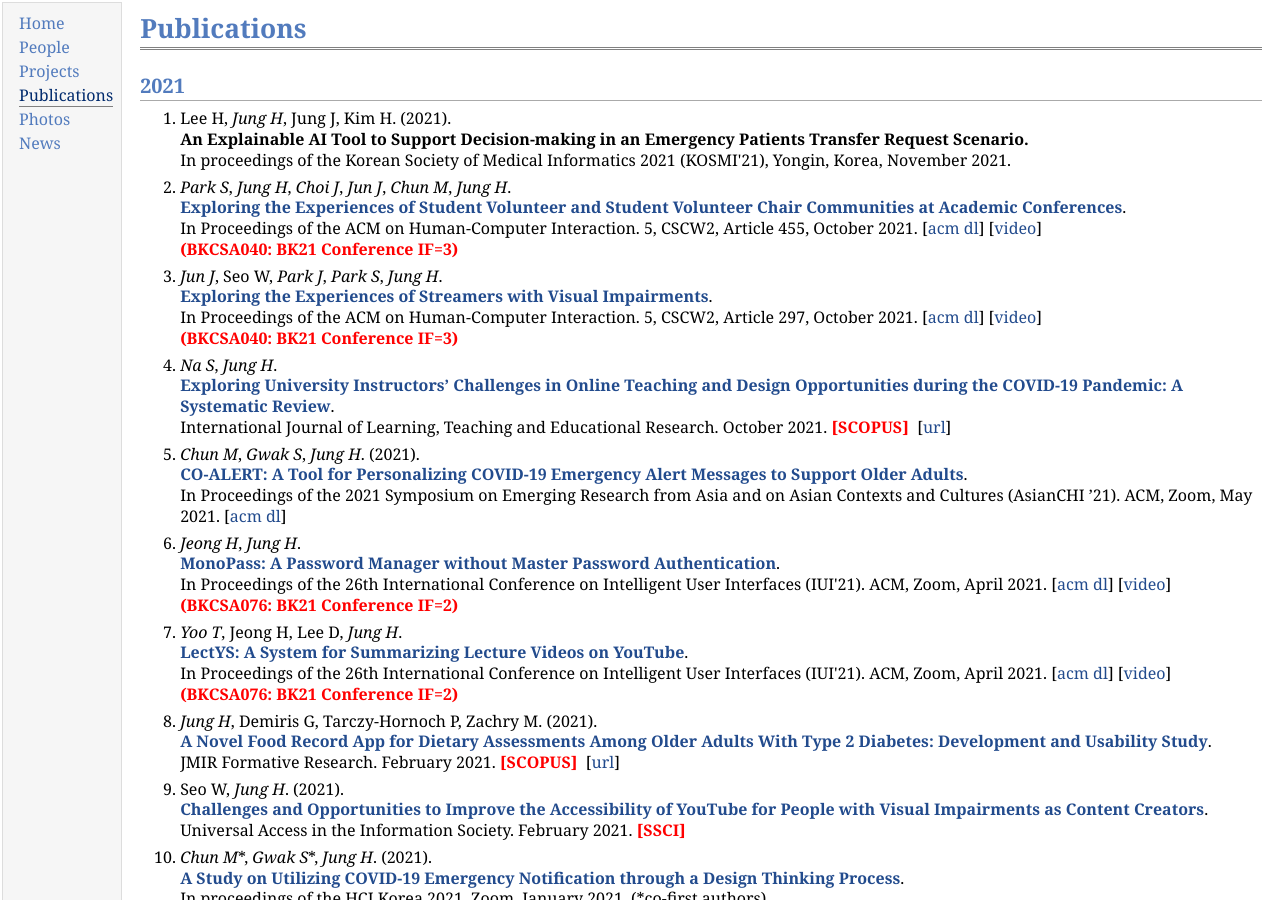
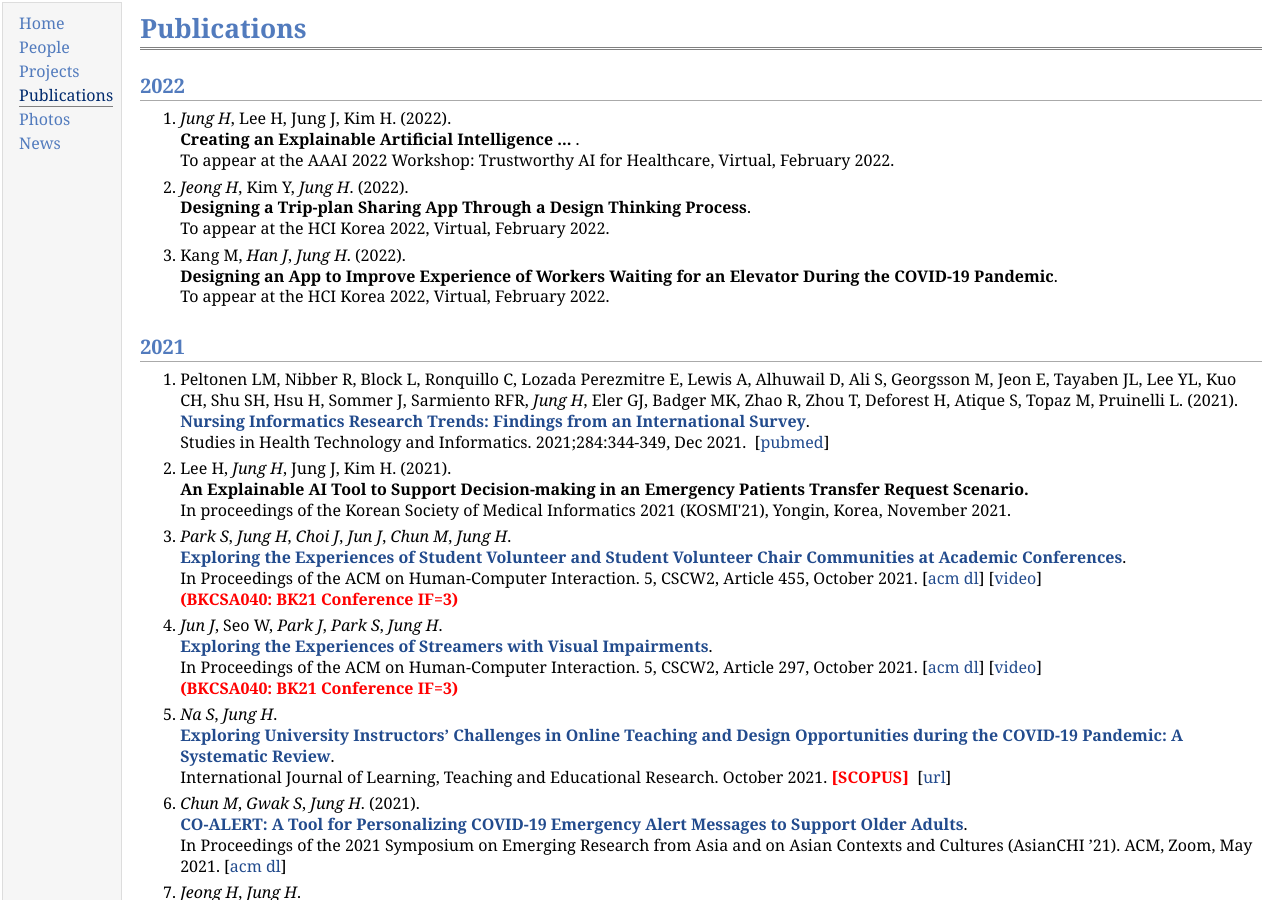
Before and after one commit to hcail/hcail-backup.github.io, a Jekyll site: the page pub/pub.html, which Jekyll copies as it is, in a window 1280 px wide and 900 px high. Built offline with Jekyll 4.4.1, drawn with Linux system fonts in a browser that asks for light colours.

Commit message:
pub added

```diff
--- a/pub/pub.html
+++ b/pub/pub.html
@@ -24,12 +24,38 @@
 <div id="toptitle">
 <h1>Publications</h1>
 </div>
+<h2>2022</h2>
+<ol>
+  <li>
+    <p><i>Jung H</i>, Lee H, Jung J, Kim H. (2022).<br /><font size=+0.5>
+    <b>Creating an Explainable Artificial Intelligence ... </b></font>.<br />
+    To appear at the AAAI 2022 Workshop: Trustworthy AI for Healthcare, Virtual, February 2022.</p>
+  </li>
+  <li><p><i>Jeong H</i>, Kim Y, <i>Jung H</i>. (2022).<br /><font size=+0.5>
+    <b>Designing a Trip-plan Sharing App Through a Design Thinking Process</b></font>.<br />
+    To appear at the HCI Korea 2022, Virtual, February 2022.</p>
+  </li>
+  <li><p>Kang M, <i>Han J</i>, <i>Jung H</i>. (2022).<br /><font size=+0.5>
+    <b>Designing an App to Improve Experience of Workers Waiting for an Elevator During the COVID-19 Pandemic</b></font>.<br />
+    To appear at the HCI Korea 2022, Virtual, February 2022.</p>
+  </li>
+</ol>
 <h2>2021</h2>
 <ol>
 <!-- <li><p>Stephens KA, <b>Jung H</b>, Estiri H, Fiore-Gartland B, Lee S, Chan YF, Heagerty P, Kosel A, Keppel G, Munson S, Baldwin LM.
 <br /><font size=+0.5><b>Design Considerations for Developing Data Profiling Tools for Distributed Electronic Health Data Networks</b></font>.
 <br /> In preparation for review at Journal of the American Medical Informatics Association (JAMIA).&nbsp;<font color=red size=+0.5><b>[SCI]</b></font></p>
 </li> -->
+<li><p>Peltonen LM, Nibber R, Block L, Ronquillo C, Lozada Perezmitre E,
+  Lewis A, Alhuwail D, Ali S, Georgsson M, Jeon E, Tayaben JL,
+  Lee YL, Kuo CH, Shu SH,
+  Hsu H, Sommer J, Sarmiento RFR,
+  <i>Jung H</i>, Eler GJ, Badger MK, Zhao R,
+  Zhou T, Deforest H, Atique S, Topaz M, Pruinelli L. (2021).<br /><font size=+0.5>
+    <a href="https://ebooks.iospress.nl/doi/10.3233/SHTI210741">
+    <b>Nursing Informatics Research Trends: Findings from an International Survey</a></b></font>.
+    <br />Studies in Health Technology and Informatics. 2021;284:344-349, Dec 2021.&nbsp;&nbsp;[<a href="https://pubmed.ncbi.nlm.nih.gov/34920543/">pubmed</a>]</p>
+    </li>
 <li><p>Lee H, <i>Jung H</i>, Jung J, Kim H. (2021).<br /><font size=+0.5>
   <b>An Explainable AI Tool to Support Decision-making in an Emergency
     Patients Transfer Request Scenario.</b></font><br />In proceedings
```
Also changed, not shown: 1 other file.
